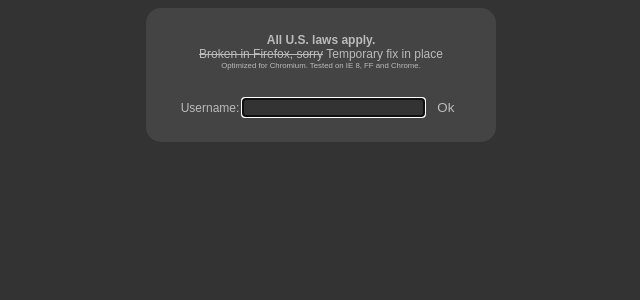
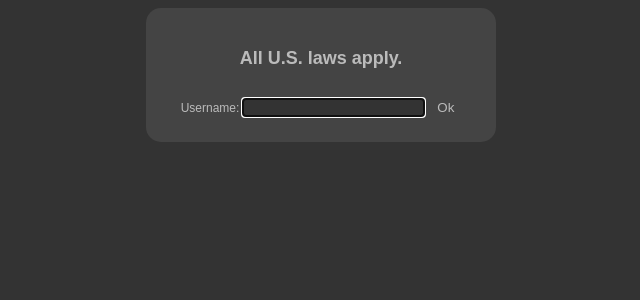
Before and after one commit to ilolbot-admin/clone, a PHP site: page / in a window 1280 px wide. Shown: the top 300 px of the page, without its empty margins (319-959 px from the left). Run offline with PHP 8.4, Linux system fonts and the light colour scheme.

Commit message:
Changed the apearance of the index to be less cluttered.

```diff
--- a/index.php
+++ b/index.php
@@ -202,7 +202,7 @@ body{
 	<div id="divloginwrapper">
 		<center>
 			<div id="divlogin">
-				<b>All U.S. laws apply.</b><br><del>Broken in Firefox, sorry</del> Temporary fix in place<br><a style="font-size:0.65em;">Optimized for Chromium. Tested on IE 8, FF and Chrome.</a><br><br><br>
+				<h2>All U.S. laws apply.</h2><br>
 				Username:&nbsp;<input type="text" id="username" maxlength="15" style="border:0;background-color: #333;color: #BBB">&nbsp;
 				<input type="button" value="Ok" class="button" onClick="login();">
 			</div>
```
